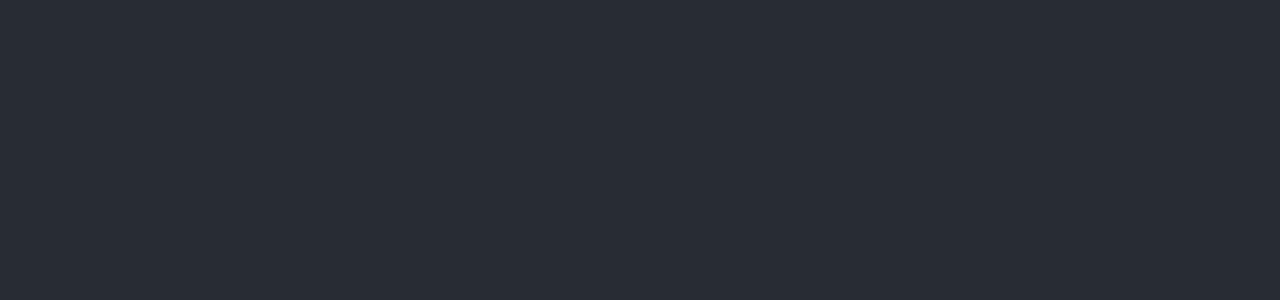
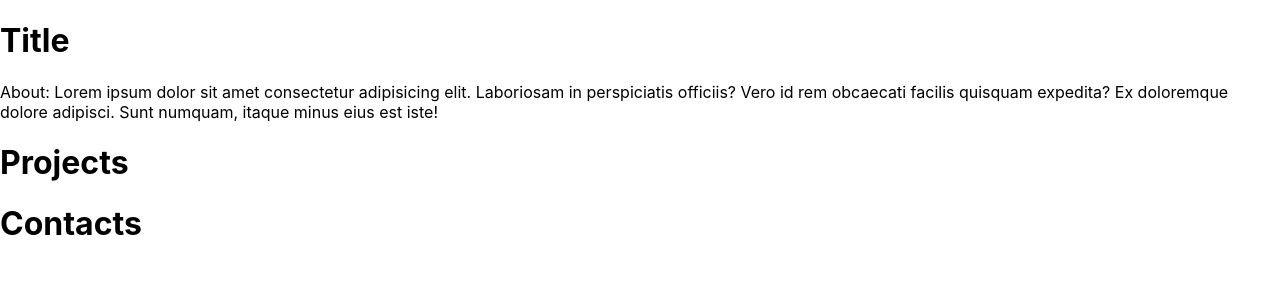
Before and after one commit to galthop/portfolio-website, a React (Create React App) app: page / in a window 1280 px wide. Shown: the top 300 px of the page. Built offline with nearby package versions, Linux system fonts and the light colour scheme.

Commit message:
components set up

```diff
--- a/src/App.css
+++ b/src/App.css
@@ -1,16 +1,5 @@
-.App {
+/* .App {
   text-align: center;
-}
-
-.App-logo {
-  height: 40vmin;
-  pointer-events: none;
-}
-
-@media (prefers-reduced-motion: no-preference) {
-  .App-logo {
-    animation: App-logo-spin infinite 20s linear;
-  }
 }
 
 .App-header {
@@ -26,13 +15,4 @@
 
 .App-link {
   color: #61dafb;
-}
-
-@keyframes App-logo-spin {
-  from {
-    transform: rotate(0deg);
-  }
-  to {
-    transform: rotate(360deg);
-  }
-}
+} */
--- a/src/App.js
+++ b/src/App.js
@@ -1,9 +1,16 @@
 import './App.css';
+import Title from './components/Title';
+import Projects from './components/Projects';
+import Contacts from './components/Contacts';
+import About from './components/About.jsx';
 
 function App() {
   return (
     <div className='App'>
-      <header className='App-header'></header>
+      <Title />
+      <About />
+      <Projects />
+      <Contacts />
     </div>
   );
 }
--- /dev/null
+++ b/src/components/About.jsx
@@ -0,0 +1,11 @@
+const About = () => {
+  return (
+    <p>
+      About: Lorem ipsum dolor sit amet consectetur adipisicing elit. Laboriosam
+      in perspiciatis officiis? Vero id rem obcaecati facilis quisquam expedita?
+      Ex doloremque dolore adipisci. Sunt numquam, itaque minus eius est iste!
+    </p>
+  );
+};
+
+export default About;
--- /dev/null
+++ b/src/components/Contacts.jsx
@@ -0,0 +1,5 @@
+const Contacts = () => {
+  return <h1>Contacts</h1>;
+};
+
+export default Contacts;
--- /dev/null
+++ b/src/components/Projects.jsx
@@ -0,0 +1,9 @@
+const Projects = () => {
+  return (
+    <div class='App-header'>
+      <h1>Projects</h1>
+    </div>
+  );
+};
+
+export default Projects;
--- /dev/null
+++ b/src/components/Title.jsx
@@ -0,0 +1,5 @@
+const Title = () => {
+  return <h1>Title</h1>;
+};
+
+export default Title;
```
